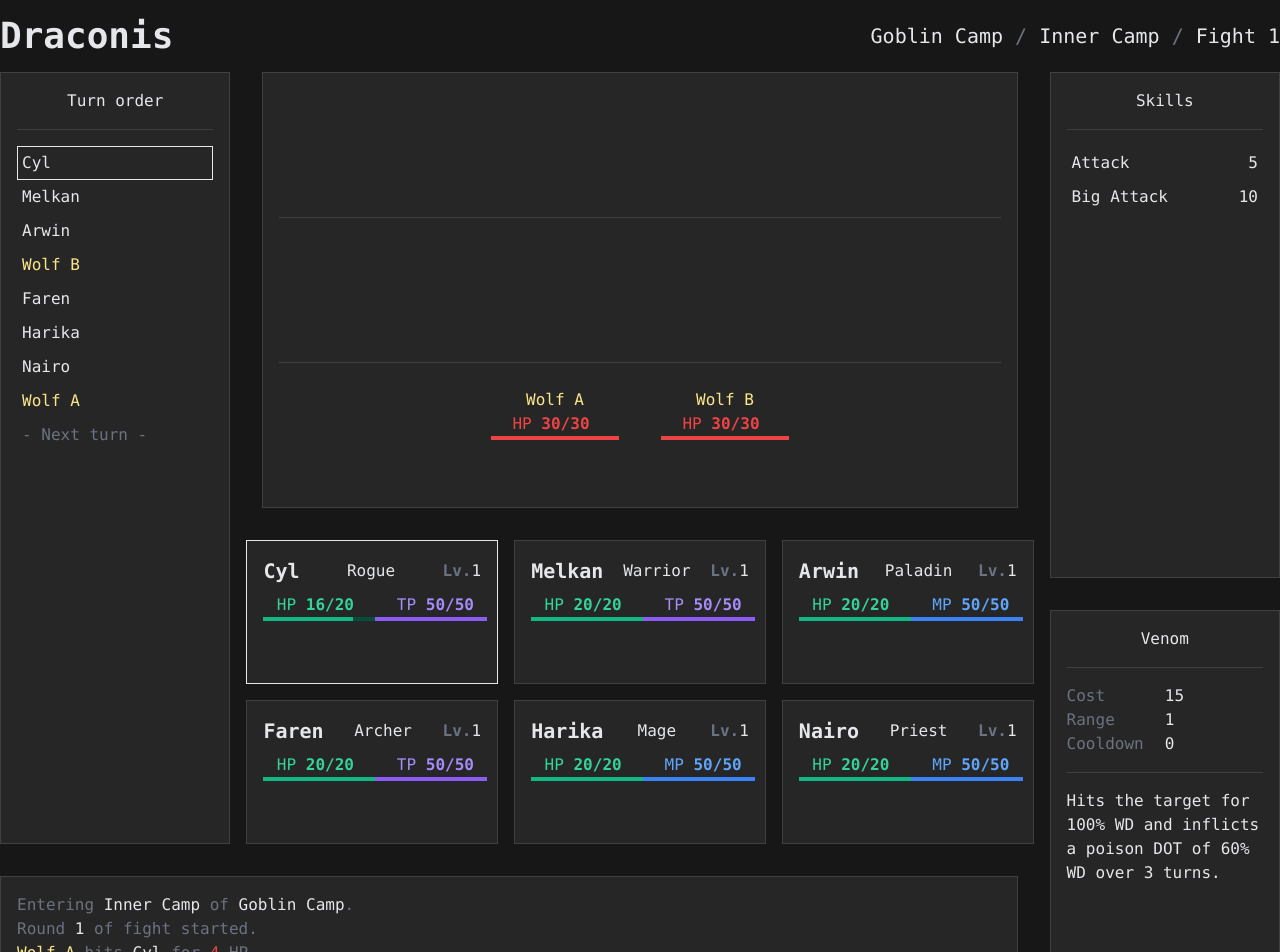
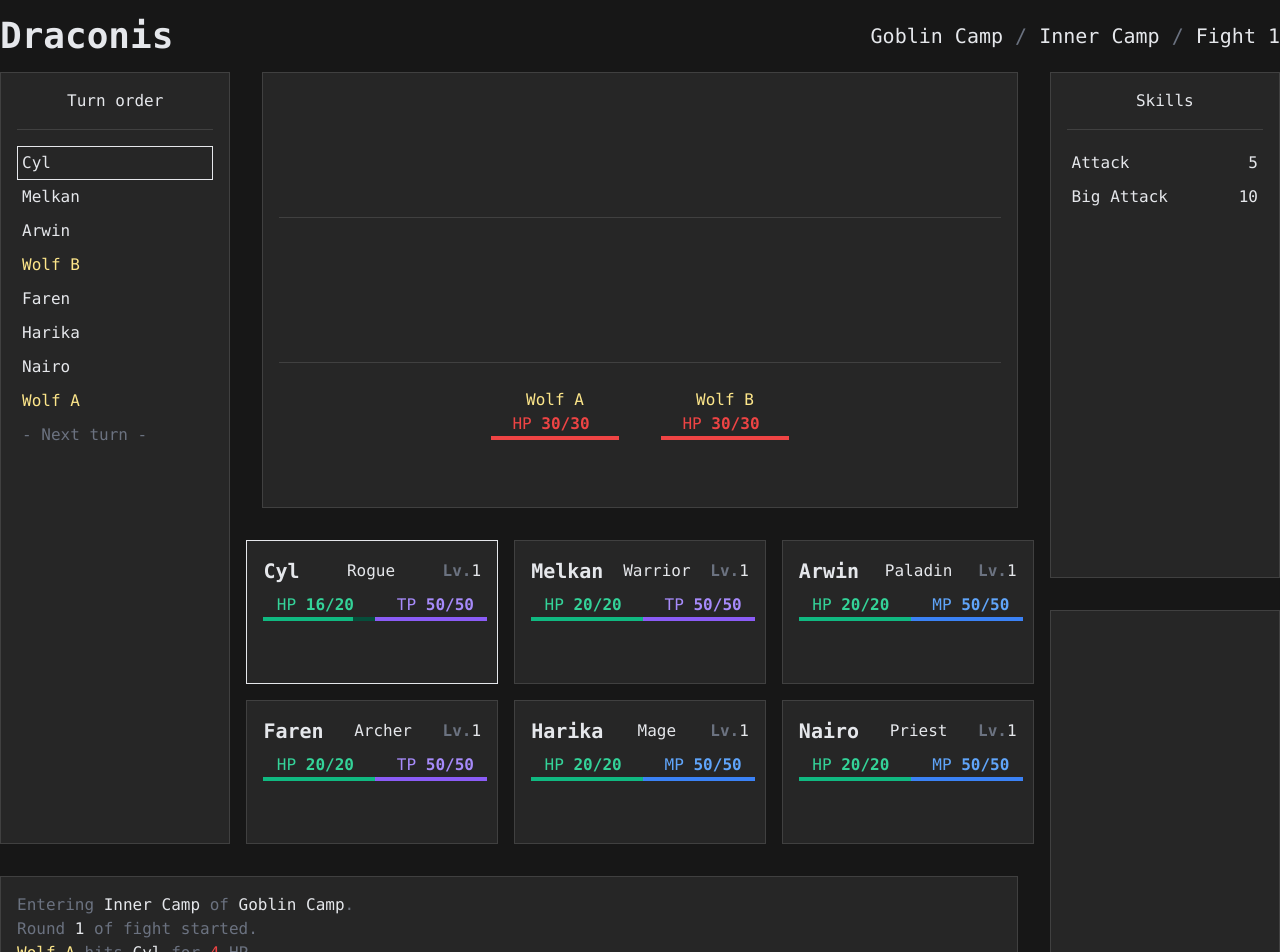
Before and after one commit to fbeaufume/draconis, an Angular app: page / in a window 1280 px wide. Shown: the top 952 px of the page. Built offline with nearby package versions, Linux system fonts and the light colour scheme.

Commit message:
Displayed the focused skill

```diff
--- a/src/app/fight/fight.component.html
+++ b/src/app/fight/fight.component.html
@@ -81,7 +81,7 @@
 
   <div class="row-span-2 flex flex-col space-y-8">
 
-    <!-- Skills -->
+    <!-- Available skills -->
 
     <div class="flex-1 border border-gray-700 bg-gray-800 p-4">
       <div class="flex justify-center">
@@ -92,38 +92,40 @@
 
       <div *ngFor="let skill of selectedCharacter?.skills" class="border p-1 flex justify-between"
            [ngClass]="[getSkillBorderClass(skill), usePointerForStep(2)]"
+           (mouseenter)="focusSkill(skill)"
            (click)="selectSkill(skill)">
         <p>{{ skill.name }}</p>
         <p>{{ skill.cost > 0 ? skill.cost : '' }}</p>
       </div>
     </div>
 
-    <!-- Selected skill -->
+    <!-- Focused skill -->
 
     <div class="flex-1 border border-gray-700 bg-gray-800 p-4">
+      <div *ngIf="focusedSkill != null">
         <div class="flex justify-center">
-        <p>Venom</p>
+          <p>{{ focusedSkill.name }}</p>
         </div>
 
         <hr class="border-gray-700 my-4">
 
         <div class="flex">
           <p class="flex-1 text-gray-500">Cost</p>
-        <p class="flex-1">15</p>
+          <p class="flex-1">{{ focusedSkill.cost }}</p>
         </div>
         <div class="flex">
           <p class="flex-1 text-gray-500">Range</p>
-        <p class="flex-1">1</p>
+          <p class="flex-1">{{ focusedSkill.range }}</p>
         </div>
         <div class="flex">
           <p class="flex-1 text-gray-500">Cooldown</p>
-        <p class="flex-1">0</p>
+          <p class="flex-1">{{ focusedSkill.coolDown }}</p>
         </div>
 
         <hr class="border-gray-700 my-4">
 
-      <p>Hits the target for 100% WD and inflicts a
-        poison DOT of 60% WD over 3 turns. </p>
+        <p>{{ focusedSkill.description }}</p>
+      </div>
     </div>
   </div>
 
--- a/src/app/fight/fight.component.ts
+++ b/src/app/fight/fight.component.ts
@@ -40,6 +40,14 @@ export class FightComponent {
     this.fightService.selectSkill(skill);
   }
 
+  get focusedSkill(): Skill | null {
+    return this.fightService.focusedSkill;
+  }
+
+  focusSkill(skill: Skill) {
+    this.fightService.focusSkill(skill);
+  }
+
   getEnemyBorderClass(enemy: Enemy): string {
     return enemy.name == this.fightService.selectedEnemy?.name ? 'border-yellow-200' : 'border-gray-800';
   }
--- a/src/app/fight/fight.service.ts
+++ b/src/app/fight/fight.service.ts
@@ -42,6 +42,8 @@ export class FightService {
   fightStep: FightStep = FightStep.END_OF_TURN;
 
   selectedCharacter: Character | null;
+
+  focusedSkill: Skill | null;
 
   selectedSkill: Skill | null;
 
@@ -113,6 +115,13 @@ export class FightService {
   }
 
   /**
+   * Display a skill in the focused skill panel.
+   */
+  focusSkill(skill: Skill) {
+    this.focusedSkill = skill;
+  }
+
+  /**
    * Select a character skill.
    */
   selectSkill(skill: Skill) {
@@ -148,6 +157,7 @@ export class FightService {
     window.setTimeout(() => {
       // Then deselect everything
       this.selectedCharacter = null;
+      this.focusedSkill = null;
       this.selectedSkill = null;
       this.selectedEnemy = null;
 
```
Also changed, not shown: 1 other file (tests, documents, lock files or other folders). Lines whose indentation alone changed are shown as unchanged.
